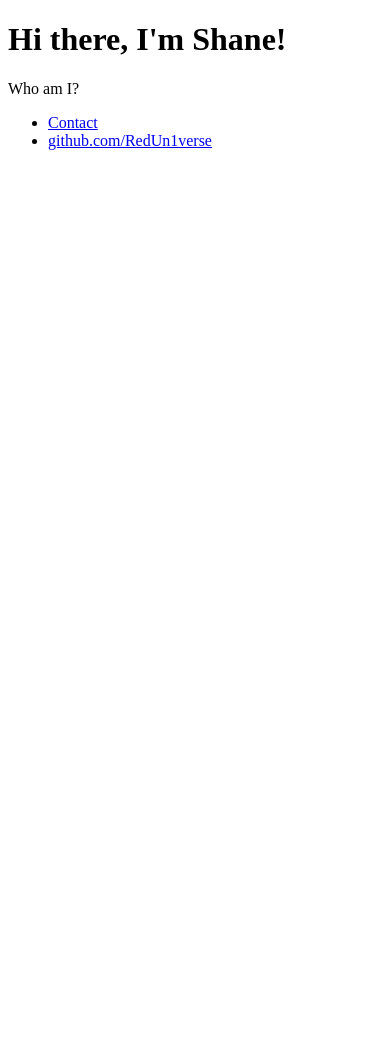
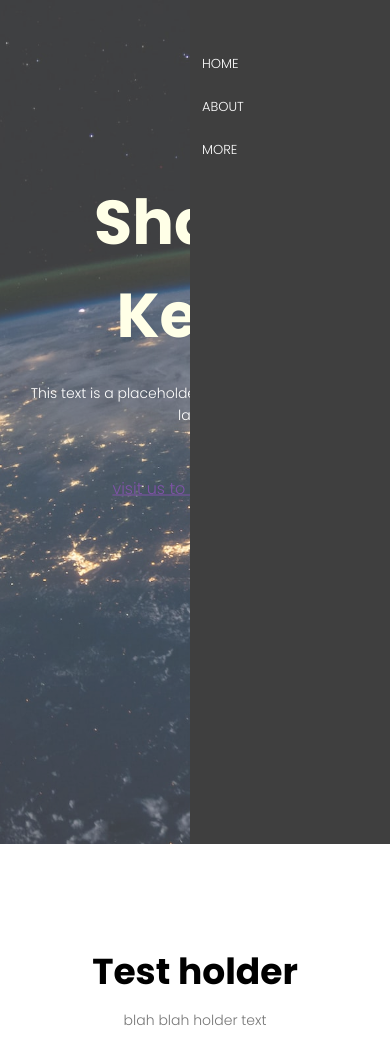
Before and after one commit to RedUn1verse/RedUn1verse.github.io, a plain HTML site: page index.html in a window 390 px wide. Before the commit the page ends 844 px from the top, so only its background shows below. Drawn offline with Linux system fonts and the light colour scheme.

Commit message:
Home layout and button functionality.
Adds the infrastructure for clickable buttons as well as the design for the website home page.

```diff
--- a/index.html
+++ b/index.html
@@ -1,22 +1,48 @@
 <!DOCTYPE html>
 <html>
 <head>
+    <meta name="viewport" content="with=device-width, initial-scale=1.0">
     <title>Initial Test</title>
+    <link rel="stylesheet" href="style.css">
+    <link rel="preconnect" href="https://fonts.googleapis.com">
+    <link rel="preconnect" href="https://fonts.gstatic.com" crossorigin>
+    <link href="https://fonts.googleapis.com/css2?family=Poppins:ital,wght@0,300;0,700;1,400&display=swap" rel="stylesheet">
+    <link rel="stylesheet" href="https://cdn.jsdelivr.net/npm/@fortawesome/fontawesome-free@6.2.1/css/fontawesome.min.css" integrity="sha384-QYIZto+st3yW+o8+5OHfT6S482Zsvz2WfOzpFSXMF9zqeLcFV0/wlZpMtyFcZALm" crossorigin="anonymous">
 </head>
 <body>
-    <div class="container">
-      <div class="blurb">
-        <h1>Hi there, I'm Shane!</h1>
-        <p>Who am I?</p>
+    <section class="header">
+        <nav>
+            <div class="nav-links" id="navLinks">
+                <i class="fa fa-times" onclick="hideMenu()"></i>
+                <ul>
+                    <li><a href="">HOME</a></li>
+                    <li><a href="">ABOUT</a></li>
+                    <li><a href="">MORE</a></li>
+                </ul>
             </div>
+            <i class="fa fa-bars" onclick="showMenu()"></i>
+        </nav>
+        <div class="text-box">
+            <h1>Shane Kelly</h1>
+            <p>This text is a placeholder for what will be added later.</p>
+            <a href="">visit us to know more</a>
         </div>
-    <footer>
-      <ul>
-        <li><a href="mailto:shanepkelly316@gmail.com">Contact</a></li>
-        <li>
-          <a href="https://github.com/RedUn1verse">github.com/RedUn1verse</a>
-        </li>
-      </ul>
-    </footer>
+    </section>
+
+    <section class="about">
+        <h1>Test holder</h1>
+        <p>blah blah holder text</p>
+    </section>
+
+    <script>
+        var navLinks = document.getElementById("navLinks");
+        function showMenu(){
+            navLinks.style.right = "0";
+        }
+        function hideMenu(){
+            navLinks.style.right = "-200px";
+        }
+    </script>
+
 </body>
 </html>
--- /dev/null
+++ b/style.css
@@ -0,0 +1,120 @@
+*{
+    margin: 0;
+    padding: 0;
+    font-family: 'Poppins', sans-serif;
+}
+.header{
+    min-height: 100vh;
+    width: 100%;
+    background: url(images/nasa-Q1p7bh3SHj8-unsplash.jpg) repeat 0 0;
+    background-position: center;
+    background-color: black;
+    background-size: cover;
+    position: relative;
+    opacity: 75%;
+}
+nav{
+    display: flex;
+    padding: 4% 8%;
+    justify-content: space-between;
+    align-items: center;
+}
+nav img{
+    width: 150px;
+}
+.nav-links{
+    flex: 1;
+    text-align: right;
+}
+.nav-links ul li{
+    list-style: none;
+    display: inline-block;
+    padding: 8px 12px;
+    position: relative;
+}
+.nav-links ul li a{
+    color: #fff;
+    text-decoration: none;
+    font-size: 13px;
+}
+.nav-links ul li::after{
+    content: '';
+    width: 0%;
+    height: 2px;
+    background: lightyellow;
+    display: block;
+    margin: auto;
+    transition: 0.5s;
+}
+.nav-links ul li:hover::after{
+    width: 100%;
+}
+.text-box{
+    width: 90%;
+    color: #fff;
+    position: absolute;
+    top: 40%;
+    left: 50%;
+    transform: translate(-50%, -50%);
+    text-align: center;
+}
+.text-box h1{
+    color: lightyellow;
+    font-size: 62px;
+}
+.text-box p{
+    margin: 10px 0 40px;
+    font-size: 14px;
+    color: #fff;
+}
+nav .fa{
+    display: none;
+}
+
+@media(max-width: 700px){
+    .text-box h1{
+        font-size: 20;
+    }
+    .nav-links ul li{
+        display: block;
+    }
+    .nav-links{
+        position: absolute;
+        background: black;
+        height: 100vh;
+        width: 200px;
+        top: 0;
+        left: -200;
+        right: 0;
+        text-align: left;
+        z-index: 2;
+        transition: 1s;
+    }
+    nav .fa{
+        display: block;
+        color: #fff;
+        margin: 10px;
+        font-size: 22px;
+        cursor: pointer;
+    }
+    nav-links ul{
+        padding: 0px;
+    }
+}
+.about{
+    width: 80%;
+    margin: auto;
+    text-align: center;
+    padding-top: 100px;
+}
+h1{
+    font-size: 36px;
+    font-weight: 600;
+}
+p{
+    color: #777;
+    font-size: 14px;
+    font-weight: 300px;
+    line-height: 22px;
+    padding: 10px;
+}
```
Also changed, not shown: images/logoplaceholder.png (added), images/nasa-Q1p7bh3SHj8-unsplash.jpg (added). Lines whose indentation alone changed are shown as unchanged.
